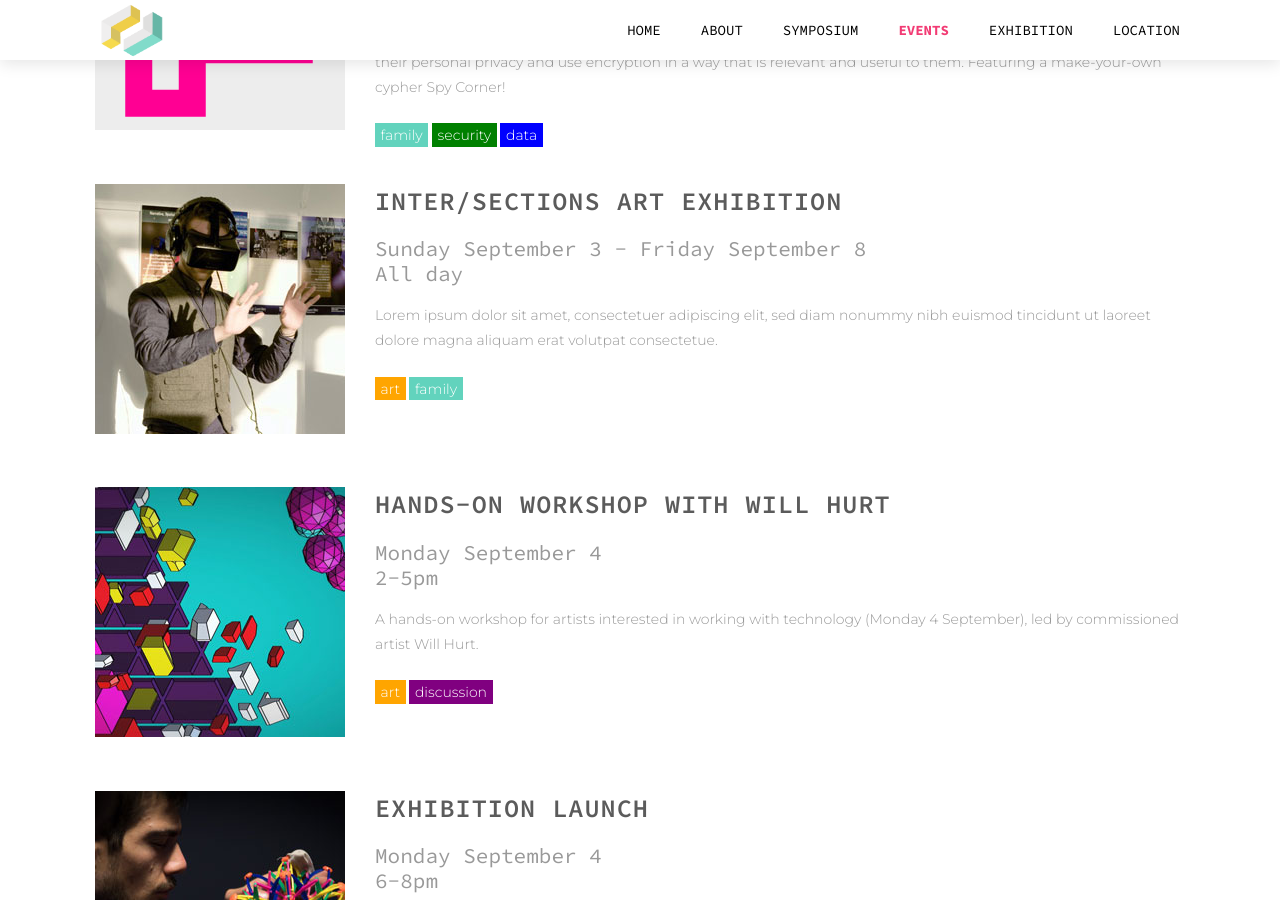
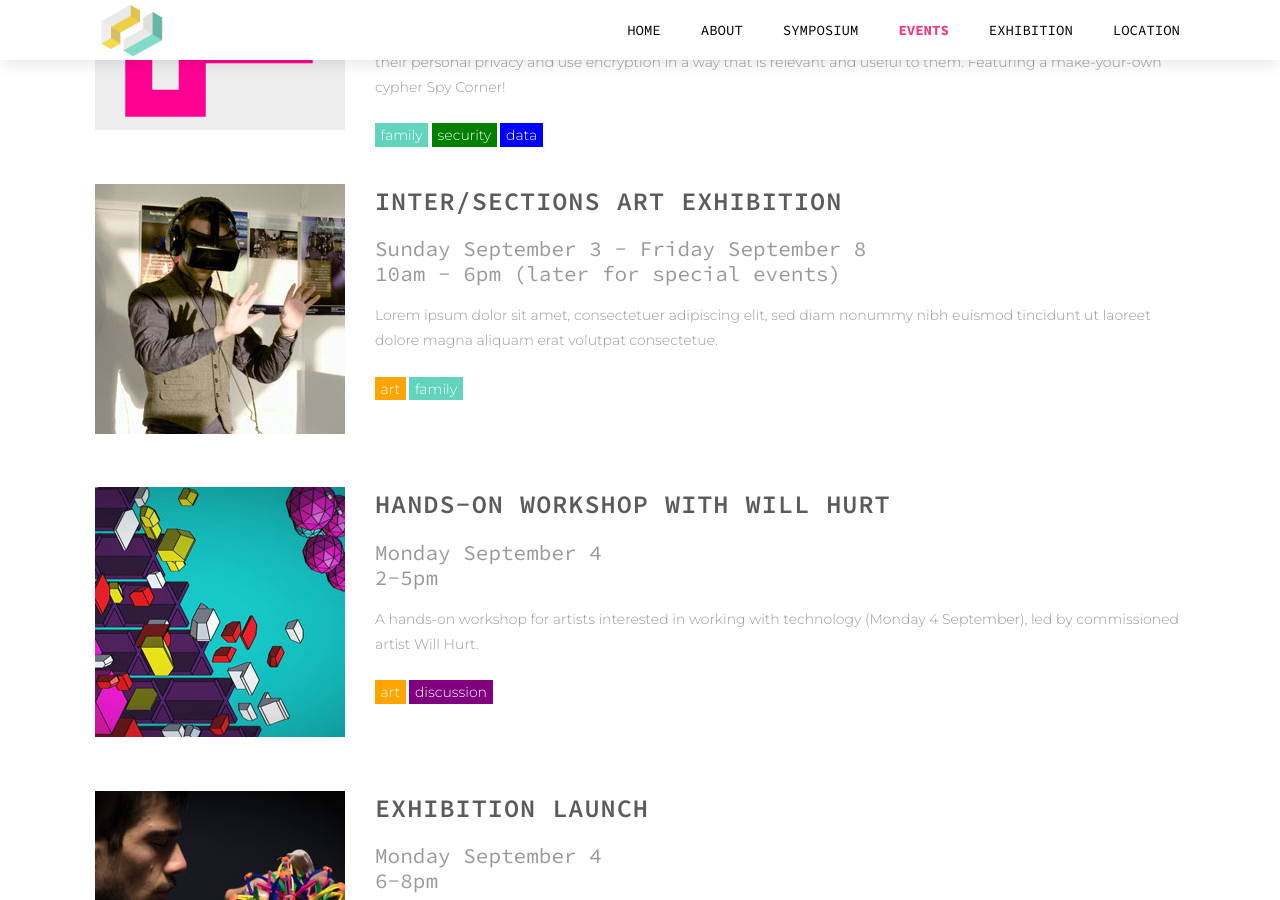
Before and after one commit to disastrid/intersections_redux, a Jekyll site: the page built from events.html, in a window 1280 px wide and 900 px high, scrolled down 852 px. Built offline with Jekyll 4.4.1, drawn with Linux system fonts in a browser that asks for light colours.

Commit message:
Corrected time on exhibition

```diff
--- a/_data/events.yml
+++ b/_data/events.yml
@@ -8,7 +8,7 @@
 - image: exhibition.jpg
   name: Inter/sections Art Exhibition
   date: Sunday September 3 - Friday September 8
-  time: All day
+  time: 10am - 6pm (later for special events)
   tags: ["art", "family"]
   desc:
     Lorem ipsum dolor sit amet, consectetuer adipiscing elit, sed diam nonummy nibh euismod tincidunt ut laoreet dolore magna aliquam erat volutpat consectetue.
```
